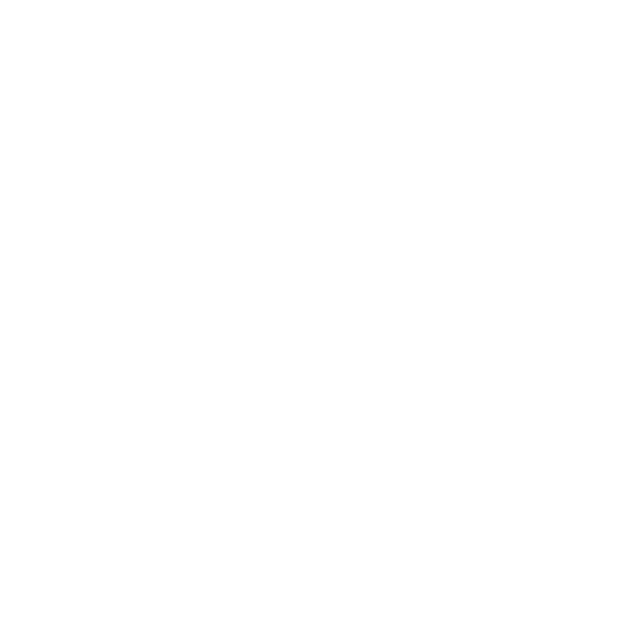
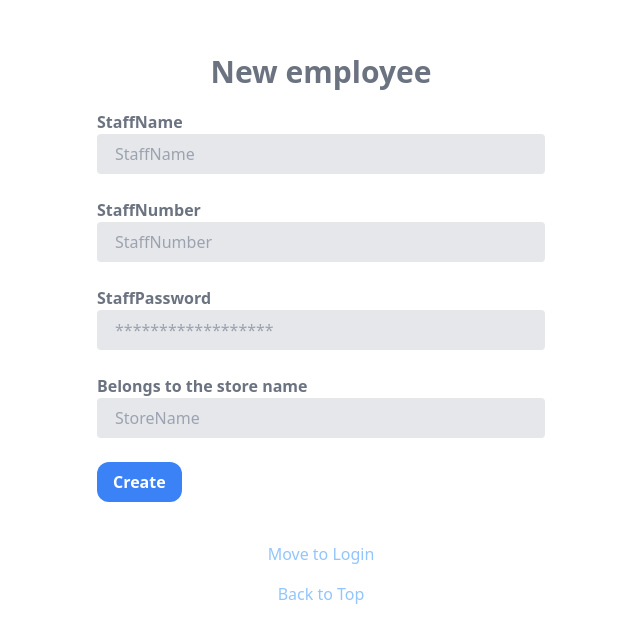
Before and after one commit to kokimoriguchi/ShiftApp, a React (Create React App) app in the folder frontend/app/: page /employee-create in a window 1280 px wide. Before the commit this address had no page. Shown: the part 106-748 px from the top of the page, without its empty margins (319-959 px from the left). Built offline with nearby package versions, Linux system fonts and the light colour scheme.

Commit message:
ユーザー作成完了

```diff
--- a/frontend/app/src/App.js
+++ b/frontend/app/src/App.js
@@ -6,6 +6,7 @@
 import TopLogin from "./components/pages/TopLogin";
 import StaffTop from "./components/pages/StaffTop";
 import StoreCreate from "./components/pages/StoreCreate";
+import EmployeeCreate from "./components/pages/EmployeeCreate";
 import Home from "./components/pages/Home";
 
 function AllRoutes() {
@@ -13,6 +14,7 @@
   return (
     <Routes>
       <Route path="/staff-top" element={auth ? <StaffTop /> : <TopLogin />} />
+      <Route path="/employee-create" element={<EmployeeCreate />} />
       <Route path="/store-create" element={<StoreCreate />} />
       <Route path="/login" element={<TopLogin />} />
       <Route path="/" element={<Home />} />
--- a/frontend/app/src/components/hooks/EmployeeCreateHook.jsx
+++ b/frontend/app/src/components/hooks/EmployeeCreateHook.jsx
@@ -0,0 +1,27 @@
+import baseAxios from "./Axios";
+import { useNavigate } from "react-router-dom";
+
+// 従業員登録用のカスタムフック
+export function useEmployeeCreate() {
+  const navigate = useNavigate();
+
+  const employeeCreate = async (employeeData) => {
+    try {
+      const response = await baseAxios.post("employees", {
+        employee: employeeData,
+      });
+      console.log(employeeData);
+      console.log(response.data);
+      if (response.data.status === "create") {
+        navigate("/login");
+        console.log(response);
+      } else {
+        console.log("error");
+      }
+    } catch (error) {
+      console.log(error);
+    }
+  };
+
+  return employeeCreate;
+}
--- a/frontend/app/src/components/pages/EmployeeCreate.jsx
+++ b/frontend/app/src/components/pages/EmployeeCreate.jsx
@@ -0,0 +1,142 @@
+import { useRef } from "react";
+import { useEmployeeCreate } from "../hooks/EmployeeCreateHook";
+import { useNavigate } from "react-router-dom";
+import { FadeIn } from "../hooks/FadeInHook";
+
+const EmployeeCreate = () => {
+  const employeeNameRef = useRef(null);
+  const employeeNumberRef = useRef(null);
+  const employeePasswordRef = useRef(null);
+  const storeNameRef = useRef(null);
+  const employeeCreate = useEmployeeCreate();
+  const navigate = useNavigate();
+
+  const handleCreateEmployee = async (e) => {
+    e.preventDefault();
+    const employeeData = {
+      name: employeeNameRef.current.value,
+      number: employeeNumberRef.current.value,
+      password: employeePasswordRef.current.value,
+      store_name: storeNameRef.current.value,
+    };
+    console.log(employeeData);
+    await employeeCreate(employeeData);
+    employeeNameRef.current.value = "";
+    employeeNumberRef.current.value = "";
+    employeePasswordRef.current.value = "";
+  };
+
+  return (
+    <div className="pt-40">
+      <FadeIn delay={50}>
+        <div className="text-center text-gray-500 font-bold mb-5 text-3xl">
+          <h1>New employee</h1>
+        </div>
+      </FadeIn>
+      <div className="flex justify-center">
+        <form className="w-full md:max-w-md sm:max-w-sm max-w-xs">
+          <FadeIn delay={100}>
+            <div className="items-center mb-6">
+              <div className="">
+                <label className="text-gray-500 font-bold text-right mb-1">
+                  StaffName
+                </label>
+              </div>
+              <div className="">
+                <input
+                  className="bg-gray-200 appearance-none border-2 border-gray-200 rounded w-full py-2 px-4 text-gray-700 leading-tight focus:outline-none focus:bg-white focus:border-blue-300"
+                  type="text"
+                  placeholder="StaffName"
+                  ref={employeeNameRef}
+                />
+              </div>
+            </div>
+          </FadeIn>
+          <FadeIn delay={200}>
+            <div className="items-center mb-6">
+              <div className="">
+                <label className="text-gray-500 font-bold text-right mb-1">
+                  StaffNumber
+                </label>
+              </div>
+              <div className="">
+                <input
+                  className="bg-gray-200 appearance-none border-2 border-gray-200 rounded w-full py-2 px-4 text-gray-700 leading-tight focus:outline-none focus:bg-white focus:border-blue-300"
+                  type="text"
+                  placeholder="StaffNumber"
+                  ref={employeeNumberRef}
+                />
+              </div>
+            </div>
+          </FadeIn>
+          <FadeIn delay={300}>
+            <div className="items-center mb-6">
+              <div className="">
+                <label className="text-gray-500 font-bold text-right mb-1">
+                  StaffPassword
+                </label>
+              </div>
+              <div className="">
+                <input
+                  className="bg-gray-200 appearance-none border-2 border-gray-200 rounded w-full py-2 px-4 text-gray-700 leading-tight focus:outline-none focus:bg-white focus:border-blue-300"
+                  type="password"
+                  placeholder="******************"
+                  ref={employeePasswordRef}
+                />
+              </div>
+            </div>
+          </FadeIn>
+          <FadeIn delay={400}>
+            <div className="items-center mb-6">
+              <div className="">
+                <label className="text-gray-500 font-bold text-right mb-1">
+                  Belongs to the store name
+                </label>
+              </div>
+              <div className="">
+                <input
+                  className="bg-gray-200 appearance-none border-2 border-gray-200 rounded w-full py-2 px-4 text-gray-700 leading-tight focus:outline-none focus:bg-white focus:border-blue-300"
+                  type="storeName"
+                  placeholder="StoreName"
+                  ref={storeNameRef}
+                />
+              </div>
+            </div>
+          </FadeIn>
+          <FadeIn delay={500}>
+            <div className="">
+              <div className="">
+                <button
+                  className="transition duration-500 ease-in-out bg-blue-500 hover:bg-blue-700 transform hover:-translate-y-1 hover:scale-110 text-white font-bold py-2 px-4 rounded-xl"
+                  onClick={handleCreateEmployee}
+                >
+                  Create
+                </button>
+              </div>
+            </div>
+          </FadeIn>
+        </form>
+      </div>
+      <FadeIn delay={600}>
+        <div>
+          <div className="pt-10 flex flex-col justify-center">
+            <button
+              className="text-blue-300 hover:text-blue-500 hover:-translate-y-1 hover:scale-110 pb-4 transition duration-500 ease-in-out"
+              onClick={() => navigate("/login")}
+            >
+              Move to Login
+            </button>
+            <button
+              className="text-blue-300 hover:text-blue-500 hover:-translate-y-1 hover:scale-110 transition duration-500 ease-in-out"
+              onClick={() => navigate("/")}
+            >
+              Back to Top
+            </button>
+          </div>
+        </div>
+      </FadeIn>
+    </div>
+  );
+};
+
+export default EmployeeCreate;
--- a/frontend/app/src/components/pages/Home.jsx
+++ b/frontend/app/src/components/pages/Home.jsx
@@ -25,7 +25,7 @@
         </FadeIn>
         <FadeIn delay={900}>
           <button
-            className="text-xl font-bold hover:-translate-y-1 hover:scale-110 transition duration-500 ease-in-out"
+            className="text-xl font-bold hover:-translate-y-1 hover:scale-110 transition duration-500 ease-in-out pb-3"
             onClick={() => navigate("store-create")}
           >
             Or create a new store
@@ -33,10 +33,18 @@
         </FadeIn>
         <FadeIn delay={1200}>
           <button
-            className="text-xl font-bold hover:-translate-y-1 hover:scale-110 transition duration-500 ease-in-out"
+            className="text-xl font-bold hover:-translate-y-1 hover:scale-110 transition duration-500 ease-in-out pb-3"
             onClick={() => navigate("/")}
           >
             Or login as a manager
+          </button>
+        </FadeIn>
+        <FadeIn delay={1500}>
+          <button
+            className="text-xl font-bold hover:-translate-y-1 hover:scale-110 transition duration-500 ease-in-out pb-3"
+            onClick={() => navigate("/employee-create")}
+          >
+            Or create a new staff
           </button>
         </FadeIn>
       </div>
--- a/frontend/app/src/components/pages/StoreCreate.jsx
+++ b/frontend/app/src/components/pages/StoreCreate.jsx
@@ -77,7 +77,7 @@
                 <input
                   className="bg-gray-200 appearance-none border-2 border-gray-200 rounded w-full py-2 px-4 text-gray-700 leading-tight focus:outline-none focus:bg-white focus:border-blue-300"
                   type="password"
-                  placeholder="StorePassword"
+                  placeholder="******************"
                   ref={storePasswordRef}
                 />
               </div>
```
Also changed, not shown: 1 other file (tests, documents, lock files or other folders).
